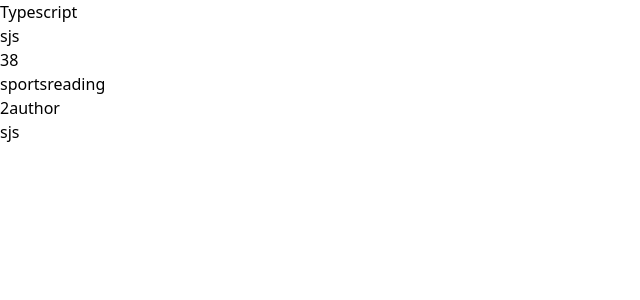
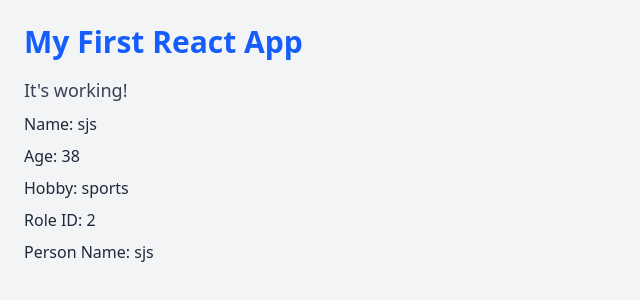
Before and after one commit to MogesBekele/typescript-tutor, a React (Vite) app in the folder typescript/: page / in a window 1280 px wide. Shown: the top 300 px of the page, without its empty margins (0-640 px from the left). Built offline with nearby package versions, Linux system fonts and the light colour scheme.

Commit message:
tailwind css applied

```diff
--- a/typescript/src/App.tsx
+++ b/typescript/src/App.tsx
@@ -26,13 +26,17 @@
 const App = () => {
   return (
     <div>
-      <h1>Typescript</h1>
-      <p>{name}</p>
-      <p>{age}</p>
+   <div className="p-6 bg-gray-100 min-h-screen">
+      <h1 className="text-3xl font-bold text-blue-600 mb-4">My First React App</h1>
+      <p className="text-lg text-gray-700 mb-2">It's working!</p>
+      <p className="text-gray-800 mb-2">Name: <span className="font-medium">{name}</span></p>
+      <p className="text-gray-800 mb-2">Age: <span className="font-medium">{age}</span></p>
+      <p className="text-gray-800 mb-2">Hobby: <span className="font-medium">{hobbies[0]}</span></p>
+      <p className="text-gray-800 mb-2">Role ID: <span className="font-medium">{role[0]}</span></p>
+      <p className="text-gray-800 mb-2">Person Name: <span className="font-medium">{person.name}</span></p>
+    </div>
 
-      <p>{hobbies}</p>
-      <p>{role}</p>
-      <p>{person.name}</p>
+
 
 
 
```
